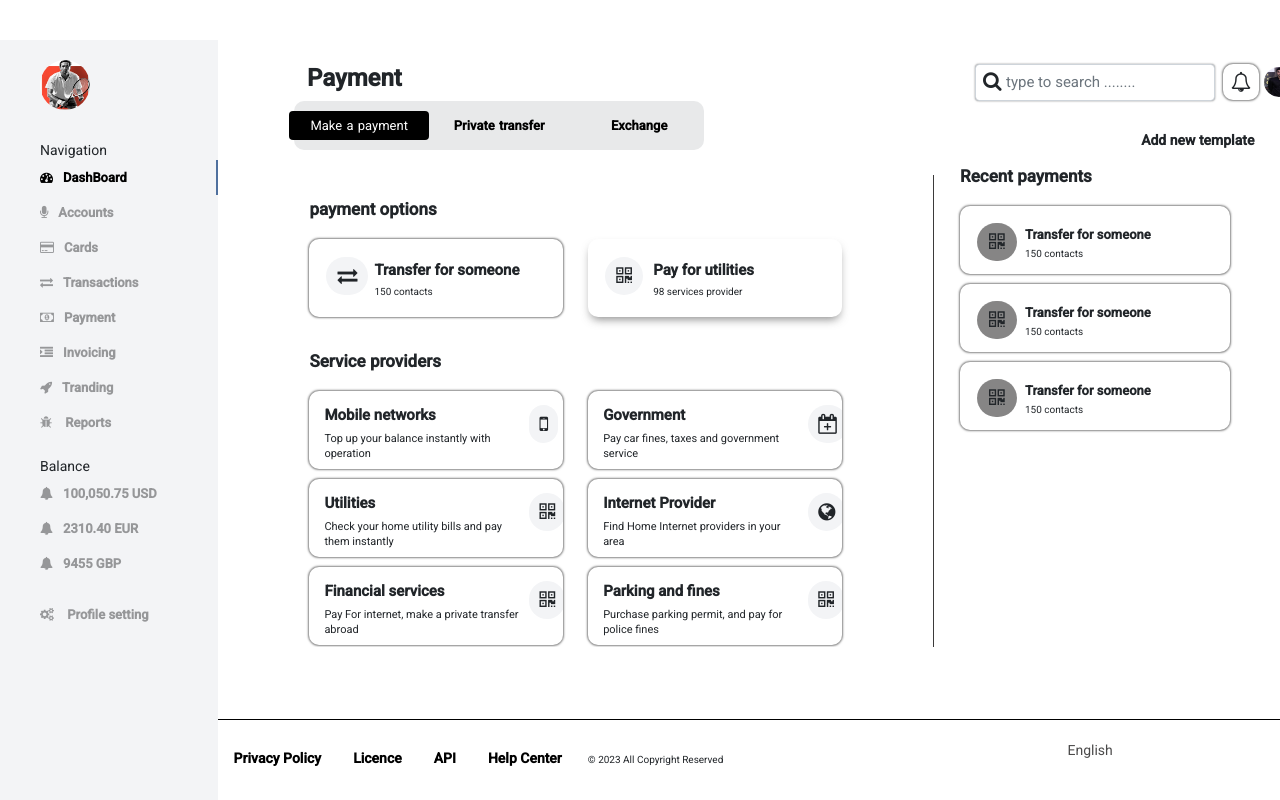
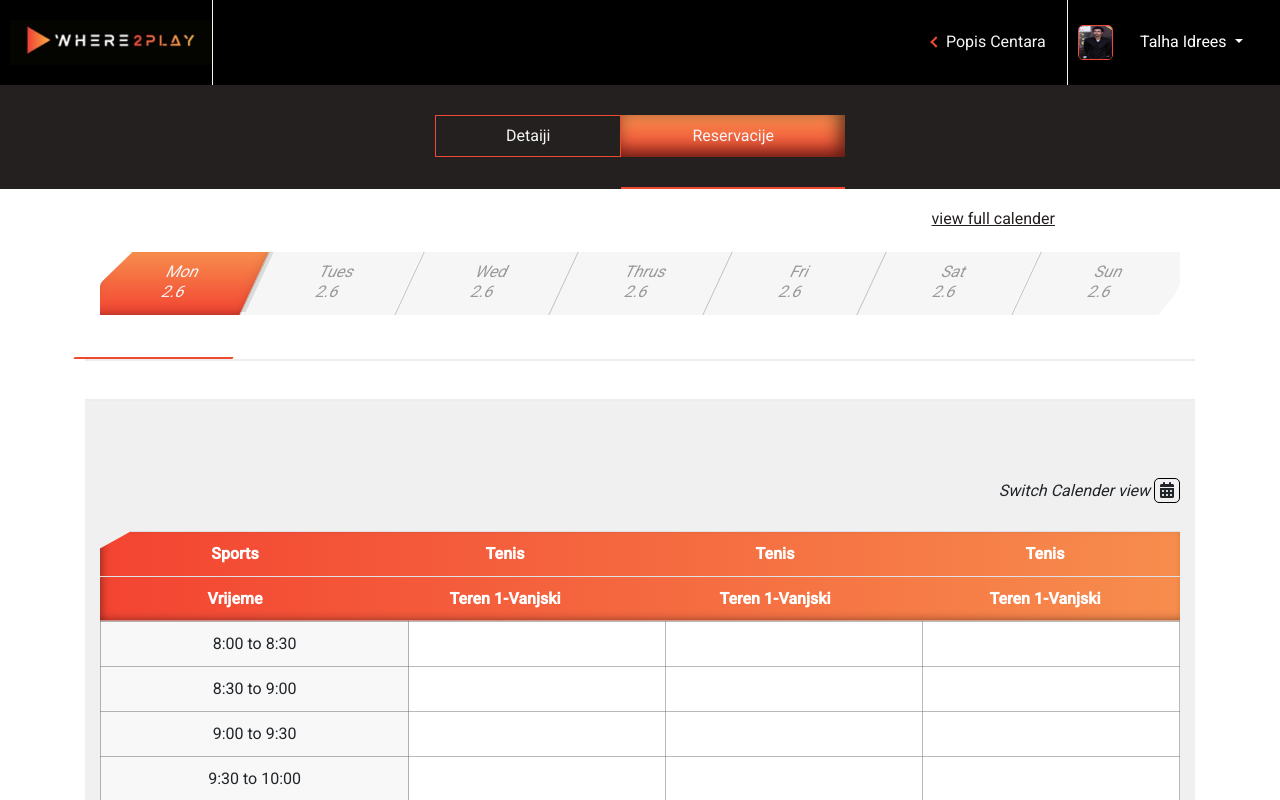
Before and after one commit to Qasimkhan786/api_get_post, an Angular app: page /payment/makepayment in a window 1280 px wide. Shown: the top 800 px of the page. Built offline with nearby package versions, Linux system fonts and the light colour scheme.

Commit message:
for work

```diff
--- a/src/app/app-routing.module.ts
+++ b/src/app/app-routing.module.ts
@@ -9,7 +9,7 @@ const routes: Routes = [
     redirectTo:'start',
     pathMatch:'full',
   },
-  {path:'',component:cmp.DashbComponent,
+  {path:'',component:cmp.UsertableComponent,
   children: [
     {path:'payment',component:cmp.PaymentComponent,
     children:[
--- a/src/app/app.module.ts
+++ b/src/app/app.module.ts
@@ -1,6 +1,5 @@
 import { NgModule } from '@angular/core';
 import { BrowserModule } from '@angular/platform-browser';
-
 import { AppRoutingModule } from './app-routing.module';
 import { AppComponent } from './app.component';
 import { GetapiComponent } from './components/getapi/getapi.component';
@@ -20,7 +19,9 @@ import { DashbComponent } from './components/dashb/dashb.component';
 import { AccountsComponent } from './components/accounts/accounts.component';
 import { CardsComponent } from './components/cards/cards.component';
 import { MakepayComponent } from './components/makepay/makepay.component';
+import { ReactiveFormsModule } from '@angular/forms';
 // import { MatButtonModule } from '@angular/material/button'
+
 
 @NgModule({
   declarations: [
@@ -39,6 +40,7 @@ import { MakepayComponent } from './components/makepay/makepay.component';
     MakepayComponent,
 
 
+
   ],
   imports: [
     BrowserModule,
@@ -48,7 +50,7 @@ import { MakepayComponent } from './components/makepay/makepay.component';
     NgbDropdownModule,
     FontAwesomeModule,
     BrowserAnimationsModule,
-
+    ReactiveFormsModule
 
   ],
   providers: [],
--- a/src/app/components/makepay/makepay.component.scss
+++ b/src/app/components/makepay/makepay.component.scss
@@ -1,6 +1,7 @@
 .margin-0 {
     margin: 0px;
 }
+
 .main {
     position: absolute;
     left: 23%;
@@ -11,6 +12,7 @@
     border-right: 1px solid rgb(59, 58, 58);
 
 }
+
 .btn {
     padding: 5px 20px;
     // font-weight: bold;
@@ -20,6 +22,7 @@
     font-size: 13px;
     width: 140px;
 }
+
 .forbtn1 {
     display: flex;
     justify-content: center;
@@ -29,6 +32,7 @@
     border: 1px solid black;
     border-radius: 10px;
 }
+
 .active {
     & button {
         background: black;
@@ -38,6 +42,7 @@
         // border-radius: 10px;
     }
 }
+
 .first {
 
     & h3 {
@@ -46,9 +51,10 @@
         margin-top: 20px;
     }
 }
+
 .po1 {
 
-    box-shadow: 0px 0px 2px 1px rgba(73, 72, 72, 0.664);
+    box-shadow: 3px 3px 6px 0px rgba(168, 168, 168, 0.562);
     line-height: 50px;
     border-radius: 10px;
     overflow: hidden;
@@ -87,16 +93,20 @@
     }
 }
 
-.activediv{
+.activediv {
     box-shadow: 0px 5px 10px -3px rgba(73, 72, 72, 0.664);
 }
-.sp{
-    box-shadow: 0px 0px 2px 1px rgba(73, 72, 72, 0.664);
+
+.sp {
+    box-shadow: 3px 3px 6px 0px rgba(168, 168, 168, 0.562);
     line-height: 50px;
     border-radius: 10px;
     overflow: hidden;
     margin-right: 25px;
     margin-bottom: 10px;
+    // opacity: 0.8;
+
+    // transition: opacity 250ms;
     & i {
         position: absolute;
         top: 14px;
@@ -130,6 +140,7 @@
 
     }
 }
+
 ::-webkit-scrollbar {
     width: 4px;
     // height: 4px;
@@ -186,7 +197,7 @@
     }
 
     & .sec1 {
-        box-shadow: 0px 0px 2px 1px rgba(73, 72, 72, 0.664);
+        box-shadow: 3px 3px 6px 0px rgba(168, 168, 168, 0.562);
         line-height: 40px;
         border-radius: 10px;
         margin-bottom: 10px;
--- a/src/app/components/makepay/makepay.component.ts
+++ b/src/app/components/makepay/makepay.component.ts
@@ -12,29 +12,9 @@ export class MakepayComponent implements OnInit {
   ngOnInit(): void {
   }
   isReadMore = true;
-  activebtn="active"
-  first=true;
-  sec=false;
-  th=false;
+  activebtn = "active";
 
   showText() {
-     this.isReadMore = !this.isReadMore
-  }
-  btnchange(value:any){
-    if(value==='first'){
-      this.first=true;
-      this.sec=false;
-      this.th=false;
-    }
-    if(value==='sec'){
-      this.first=false;
-      this.sec=true;
-      this.th=false;
-    }
-    if(value==='th'){
-      this.first=false;
-      this.sec=false;
-      this.th=true;
-    }
+    this.isReadMore = !this.isReadMore
   }
 }
--- a/src/app/components/usertable/usertable.component.html
+++ b/src/app/components/usertable/usertable.component.html
@@ -91,7 +91,6 @@
                 </div>
                 <div class="tsub1 poly">
                     <table>
-
                         <tr>
                             <th class="fw">
                                 Sports
@@ -105,6 +104,7 @@
                             <th>
                                 Tenis
                             </th>
+
                         </tr>
                         <tr>
                             <th>
@@ -119,6 +119,7 @@
                             <th>
                                 Teren 1-Vanjski
                             </th>
+
                         </tr>
                     </table>
                 </div>
@@ -126,7 +127,19 @@
                     <table>
                         <tr>
                             <td class="tbc">
-                                8:00
+                                8:00 to 8:30
+                            </td>
+                            <td class="tsubtd" (click)="open(myModal)"  contenteditable>
+                            </td>
+                            <td class="tsubtd"  contenteditable>
+                            </td>
+                            <td class="tsubtd"  contenteditable>
+
+                            </td>
+                        </tr>
+                        <tr>
+                            <td class="tbc">
+                                8:30 to 9:00
                             </td>
                             <td class="tsubtd">
                             </td>
@@ -139,158 +152,25 @@
                         </tr>
                         <tr>
                             <td class="tbc">
-                                8:00
+                                9:00 to 9:30
                             </td>
-                            <td>
-
+                            <td class="tsubtd">
                             </td>
-                            <td>
-
+                            <td class="tsubtd">
                             </td>
-                            <td>
-
+                            <td class="tsubtd">
                             </td>
-
 
                         </tr>
                         <tr>
                             <td class="tbc">
-                                8:00
+                                9:30 to 10:00
                             </td>
-                            <td>
-
+                            <td class="tsubtd">
                             </td>
-                            <td>
-
+                            <td class="tsubtd">
                             </td>
-                            <td>
-
-                            </td>
-                        </tr>
-                        <tr>
-                            <td class="tbc">
-                                8:00
-                            </td>
-                            <td>
-
-                            </td>
-                            <td>
-
-                            </td>
-                            <td>
-
-                            </td>
-                        </tr>
-                        <tr>
-                            <td class="tbc">
-                                8:00
-                            </td>
-                            <td>
-
-                            </td>
-                            <td>
-
-                            </td>
-                            <td>
-
-                            </td>
-                        </tr>
-                        <tr>
-                            <td class="tbc">
-                                8:00
-                            </td>
-                            <td>
-
-                            </td>
-                            <td>
-
-                            </td>
-                            <td>
-
-                            </td>
-                        </tr>
-                        <tr>
-                            <td class="tbc">
-                                8:00
-                            </td>
-                            <td>
-
-                            </td>
-                            <td>
-
-                            </td>
-                            <td>
-
-                            </td>
-                        </tr>
-                        <tr>
-                            <td class="tbc">
-                                8:00
-                            </td>
-                            <td>
-
-                            </td>
-                            <td>
-
-                            </td>
-                            <td>
-
-                            </td>
-                        </tr>
-                        <tr>
-                            <td class="tbc">
-                                8:00
-                            </td>
-                            <td>
-
-                            </td>
-                            <td>
-
-                            </td>
-                            <td>
-
-                            </td>
-                        </tr>
-                        <tr>
-                            <td class="tbc">
-                                8:00
-                            </td>
-                            <td>
-
-                            </td>
-                            <td>
-
-                            </td>
-                            <td>
-
-                            </td>
-                        </tr>
-                        <tr>
-                            <td class="tbc">
-                                8:00
-                            </td>
-                            <td>
-
-                            </td>
-                            <td>
-
-                            </td>
-                            <td>
-
-                            </td>
-                        </tr>
-                        <tr>
-                            <td class="tbc">
-                                8:00
-                            </td>
-                            <td>
-
-                            </td>
-                            <td>
-
-                            </td>
-                            <td>
-
+                            <td class="tsubtd">
                             </td>
                         </tr>
                     </table>
@@ -299,6 +179,20 @@
         </div>
     </div>
 </div>
+<ng-template #myModal let-modal>
+    <div class="modal-header">
+      <h4 class="modal-title">Modal title</h4>
+      <button type="button" class="close" aria-label="Close" (click)="modal.dismiss('Cross click')">
+        <span aria-hidden="true">&times;</span>
+      </button>
+    </div>
+    <div class="modal-body">
+      <p>Modal body text goes here.</p>
+    </div>
+    <div class="modal-footer">
+      <button type="button" class="btn btn-outline-dark" (click)="modal.close('Save click')">Save</button>
+    </div>
+  </ng-template>
 <footer>
     <div class="flogo">
         <img src="../../../assets/1.jpg" alt="logo">
--- a/src/app/components/usertable/usertable.component.scss
+++ b/src/app/components/usertable/usertable.component.scss
@@ -157,6 +157,7 @@ nav {
     // clip-path: polygon(3% 0, 100% 0, 100% 57%, 98% 100%, 0 100%, 0% 50%);
     z-index: 1;
 }
+
 .fordaysbtn {
     display: flex;
     // position: relative;
@@ -187,34 +188,40 @@ nav {
     color: #999999;
     padding-top: 10px;
 }
+
 .active button {
     color: whitesmoke;
 }
+
 .active {
     // border: 3px solid black;
     position: relative;
     z-index: 1;
-    box-shadow: inset -1px -6px 14px -10px rgb(0, 0, 0, 0.63),5px -3px rgba(0, 0, 0, 0.11) ;
+    box-shadow: inset -1px -6px 14px -10px rgb(0, 0, 0, 0.63), 5px -3px rgba(0, 0, 0, 0.11);
     background-image: linear-gradient(to top, #f34432, #f78d4d);
     // padding: 12px 0px;
 
 }
+
 .adays {
     display: flex;
     justify-content: center;
     border-bottom: 2px solid #ededed;
 }
+
 .forw {
     transform: skew(-30deg);
     width: 14.29%;
     // margin-right: 15px;
 
 }
+
 .forbtnoutline {
     padding-left: -5px;
     height: 40px;
     border-bottom: 2px solid #ee4931;
 }
+
 .mon {
     // border-bottom: 2px solid black;
     // margin: 0%;
@@ -222,6 +229,7 @@ nav {
     background: transparent;
     border: none;
 }
+
 .forspace {
     height: 5vh;
     width: 100%;
@@ -229,6 +237,7 @@ nav {
     border-bottom: 2px solid #ededed;
     margin: 0%;
 }
+
 .table {
     height: 800px;
     display: flex;
@@ -236,26 +245,36 @@ nav {
     align-items: center;
     background-color: #f0f0f0;
 }
+
 .tsub1 {
     text-align: center;
     width: 100%;
+    overflow: auto;
 }
+
+.tsub1 table tr th {
+    width: 12.4%;
+}
+
 .tsub {
     text-align: center;
     height: 500px !important;
     overflow: scroll;
 
 }
-.tsub table{
-    width: 1200px !important;
+
+.tsub table {
+    width: 100% !important;
     overflow-x: scroll;
 
 }
-.tsubtd{
+
+.tsubtd {
     // width: calc(100vw - 50px)
-    width: 50px;
+    width: 12.5%;
 
 }
+
 ::-webkit-scrollbar {
     width: 4px;
     height: 4px;
@@ -263,20 +282,24 @@ nav {
     margin: 0%;
     padding: 0%;
 }
+
 ::-webkit-scrollbar-thumb {
     background: #c2c2c2;
     border-radius: 15px;
 }
+
 .tsub1 table {
     width: 100%;
 }
+
 .fw {
-    width: 10%;
+    width: 12.4%;
 }
+
 .poly {
     color: white;
     clip-path: polygon(3% 0, 100% 0, 100% 50%, 100% 100%, 0 100%, 0 20%);
-    box-shadow: inset 3px -3px 11px -4px  rgb(0, 0, 0, 0.63);
+    box-shadow: inset 3px -3px 11px -4px rgb(0, 0, 0, 0.63);
     background-image: linear-gradient(to right, #f34432, #f78d4d);
 }
 
@@ -292,7 +315,7 @@ nav {
 
 
 .tbc {
-    width: 10%;
+    width: 15%;
     // height: 40px;
     background-color: #f8f8f8;
     // border: 1px solid black;
@@ -301,6 +324,7 @@ nav {
     left: 0%;
     // bottom: 0%;
     z-index: 2;
+    border: 1px solid rgba(92, 80, 80, 0.397);
 
 }
 
@@ -320,6 +344,7 @@ footer {
     font-size: 20px;
     padding-top: 10px;
 }
+
 .f1 {
     text-align: right;
     padding: 10px;
@@ -330,6 +355,30 @@ footer {
     border-left: 3px solid white;
 }
 
+.popup {
+    position: fixed;
+    top: 50%;
+    left: 50%;
+    transform: translate(-50%, -50%);
+    background-color: white;
+    // border: 1px solid black;
+    box-shadow: 3px 3px 5px 3px rgba(173, 173, 173, 0.767);
+    padding: 10px;
+    height: 70vh;
+    width: 25%;
+    z-index: 100;
+    // background:black ;
+}
+.dark-modal .modal-content {
+    background-color: #292b2c;
+    color: white;
+}
+.dark-modal .close {
+    color: white;
+}
+.light-blue-backdrop {
+    background-color: #5cb3fd;
+}
 @media only screen and (max-width:2697px) {
     * {
 
@@ -347,7 +396,8 @@ footer {
     .outside {
         height: 100px;
     }
-    .flogo img{
+
+    .flogo img {
         width: 20%;
     }
 
@@ -358,6 +408,7 @@ footer {
 
         font-size: 1rem;
     }
+
     .forimage {
 
         width: 35px;
@@ -369,7 +420,8 @@ footer {
     .outside {
         height: 70px;
     }
-    .flogo img{
+
+    .flogo img {
         width: 20%;
     }
 }
@@ -392,10 +444,12 @@ footer {
     .outside {
         height: 60px;
     }
-    .medium2{
+
+    .medium2 {
         padding: 10px 10px;
     }
-    .medium2 a{
+
+    .medium2 a {
         font-size: 12px;
     }
 
@@ -411,97 +465,121 @@ footer {
 
 
     }
+
     nav {
         width: 100%;
 
 
     }
+
     .imag {
         width: 20%;
         padding: 10px 0px;
         padding-left: 4px;
     }
-    .mid{
+
+    .mid {
         width: 50%;
         font-size: 10px;
     }
-    .last1{
+
+    .last1 {
         width: 30%;
     }
-    .lastbtn{
+
+    .lastbtn {
         margin: 0%;
         padding: 0%;
         font-size: 10px;
     }
-    .medium1{
+
+    .medium1 {
         width: 100%;
     }
-    .medium1btn{
+
+    .medium1btn {
         margin: 20px 0px;
-        font-size:10px ;
+        font-size: 10px;
         padding: 5px 40px;
     }
+
     .medactive {
         padding: 6px 41px;
     }
-    .medium2{
+
+    .medium2 {
         padding: 5px 10px;
     }
-    .medium2 a{
+
+    .medium2 a {
         font-size: 10px;
     }
+
     .outside {
         height: 60px;
     }
-    .mon{
+
+    .mon {
         font-size: 10px;
     }
-    .forcalen i{
+
+    .forcalen i {
         font-size: 12px;
     }
+
     .icon {
         // font-size: 1.5rem;
         border: 1px solid black;
         border-radius: 3px;
         padding: 1px 3px;
     }
-    .forcalen{
+
+    .forcalen {
         margin-bottom: 15px;
     }
+
     .fw {
         // position: relative;
         // margin: 10px 0px;
         width: 5%;
         // font-size: 12px;
     }
+
     .tsub table tr td {
         font-size: 12px;
 
     }
-    .tsub1 table tr th{
+
+    .tsub1 table tr th {
         font-size: 10px;
     }
+
     .tbc {
         width: 5%;
 
     }
+
     footer {
         width: 100%;
         // display: flex;
         // align-items: center;
         // justify-content: center;
     }
+
     .flogo {
         text-align: center;
         width: 100%;
         padding-top: 5px;
     }
-    .flogo img{
+
+    .flogo img {
         width: 30%;
     }
-    .footer{
+
+    .footer {
         width: 100%;
     }
+
     .f1 {
         padding: 5px;
         width: 30%;
--- a/src/app/components/usertable/usertable.component.ts
+++ b/src/app/components/usertable/usertable.component.ts
@@ -1,105 +1,138 @@
-import { Component, OnInit } from '@angular/core';
+import { Component, OnInit, ViewEncapsulation } from '@angular/core';
 import { faCalendarDays } from '@fortawesome/free-solid-svg-icons';
+import { NgbModal } from '@ng-bootstrap/ng-bootstrap';
+import { FormBuilder, Validators } from '@angular/forms';
 
 @Component({
   selector: 'app-usertable',
   templateUrl: './usertable.component.html',
+  encapsulation: ViewEncapsulation.None,
   styleUrls: ['./usertable.component.scss']
 })
 export class UsertableComponent implements OnInit {
   faCalendarDays = faCalendarDays;
-  constructor() { }
+  constructor(private modalService: NgbModal, private fb: FormBuilder) { }
 
   ngOnInit(): void {
   }
-  btnd='medium1btn';
-  btnda="medium1btn medactive";
-  outline="foroutline"
-  boutline="forbtnoutline";
-  val=true;
-  fordaysactive="active";
+  temp = this.fb.group({
+    username: [{ value: '', disabled: false }, Validators.required],
+  });
+  btnd = 'medium1btn';
+  btnda = "medium1btn medactive";
+  outline = "foroutline"
+  boutline = "forbtnoutline";
+  val = true;
+  fordaysactive = "active";
   // val1=false;
-  component1(){
-    if(this.val){
-      this.val=false;
+  component1() {
+    if (this.val) {
+      this.val = false;
     }
 
   }
-  component2(){
-    if(!this.val){
-      this.val=true;
+  component2() {
+    if (!this.val) {
+      this.val = true;
     }
   }
-  mon=true;
-  tue=false;
-  wed=false;
-  th=false;
-  fri=false;
-  sat=false;
-  sun=false;
-  fordaysbtn(value:any){
-    if(value=="mon"){
-      this.mon=true;
-      this.tue=false;
-      this.wed=false;
-      this.th=false;
-      this.fri=false;
-      this.sat=false;
-      this.sun=false;
+  mon = true;
+  tue = false;
+  wed = false;
+  th = false;
+  fri = false;
+  sat = false;
+  sun = false;
+  fordaysbtn(value: any) {
+    if (value == "mon") {
+      this.mon = true;
+      this.tue = false;
+      this.wed = false;
+      this.th = false;
+      this.fri = false;
+      this.sat = false;
+      this.sun = false;
     }
-    else if(value=="tue"){
-      this.mon=false;
-      this.tue=true;
-      this.wed=false;
-      this.th=false;
-      this.fri=false;
-      this.sat=false;
-      this.sun=false;
+    else if (value == "tue") {
+      this.mon = false;
+      this.tue = true;
+      this.wed = false;
+      this.th = false;
+      this.fri = false;
+      this.sat = false;
+      this.sun = false;
     }
-    else if(value=="wed"){
-      this.mon=false;
-      this.tue=false;
-      this.wed=true;
-      this.th=false;
-      this.fri=false;
-      this.sat=false;
-      this.sun=false;
+    else if (value == "wed") {
+      this.mon = false;
+      this.tue = false;
+      this.wed = true;
+      this.th = false;
+      this.fri = false;
+      this.sat = false;
+      this.sun = false;
     }
-    else if(value=="th"){
-      this.mon=false;
-      this.tue=false;
-      this.wed=false;
-      this.th=true;
-      this.fri=false;
-      this.sat=false;
-      this.sun=false;
+    else if (value == "th") {
+      this.mon = false;
+      this.tue = false;
+      this.wed = false;
+      this.th = true;
+      this.fri = false;
+      this.sat = false;
+      this.sun = false;
     }
-    else if(value=="fri"){
-      this.mon=false;
-      this.tue=false;
-      this.wed=false;
-      this.th=false;
-      this.fri=true;
-      this.sat=false;
-      this.sun=false;
+    else if (value == "fri") {
+      this.mon = false;
+      this.tue = false;
+      this.wed = false;
+      this.th = false;
+      this.fri = true;
+      this.sat = false;
+      this.sun = false;
     }
-    else if(value=="sat"){
-      this.mon=false;
-      this.tue=false;
-      this.wed=false;
-      this.th=false;
-      this.fri=false;
-      this.sat=true;
-      this.sun=false;
+    else if (value == "sat") {
+      this.mon = false;
+      this.tue = false;
+      this.wed = false;
+      this.th = false;
+      this.fri = false;
+      this.sat = true;
+      this.sun = false;
     }
-    else if(value=="sun"){
-      this.mon=false;
-      this.tue=false;
-      this.wed=false;
-      this.th=false;
-      this.fri=false;
-      this.sat=false;
-      this.sun=true;
+    else if (value == "sun") {
+      this.mon = false;
+      this.tue = false;
+      this.wed = false;
+      this.th = false;
+      this.fri = false;
+      this.sat = false;
+      this.sun = true;
     }
   }
+  // isPopupOpen = false;
+  // popupId: string = "";
+
+  // openPopup(id: string) {
+  //   this.popupId = id;
+  //   this.isPopupOpen = true;
+  //   console.log(this.popupId)
+  // }
+  // closePopup() {
+  //   this.isPopupOpen = false;
+  // }
+  // openScrollableContent(longContent: any, value: any) {
+  //   this.modalService.open(longContent, { scrollable: true });
+  //   console.log(this.mon)
+  // }
+  open(content:any) {
+    this.modalService.open(content, { ariaLabelledBy: 'modal-basic-title' }).result.then((result) => {
+      console.log(`Closed with result: ${result}`);
+    }, (reason) => {
+      console.log(`Dismissed with reason: ${reason}`);
+    });
+  }
+//   zIndex = 1040 + (10 * ('.modal:visible').length);
+// css('z-index', zIndex);
+// setTimeout(function () {
+//   $('.modal-backdrop').not('.modal-stack').css('z-index', zIndex - 1).addClass('modal-stack');
+// }, 0);
 }
```
Also changed, not shown: package.json (line endings or trailing spaces).
